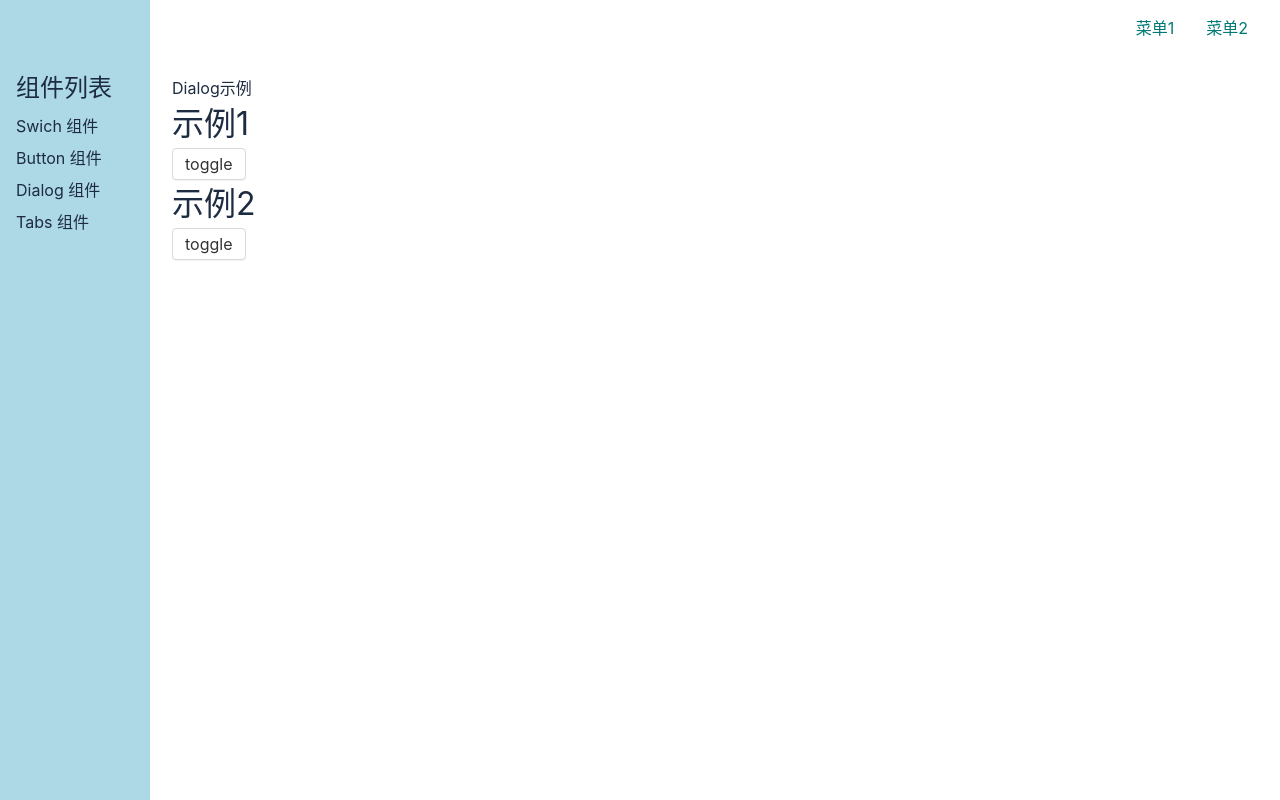
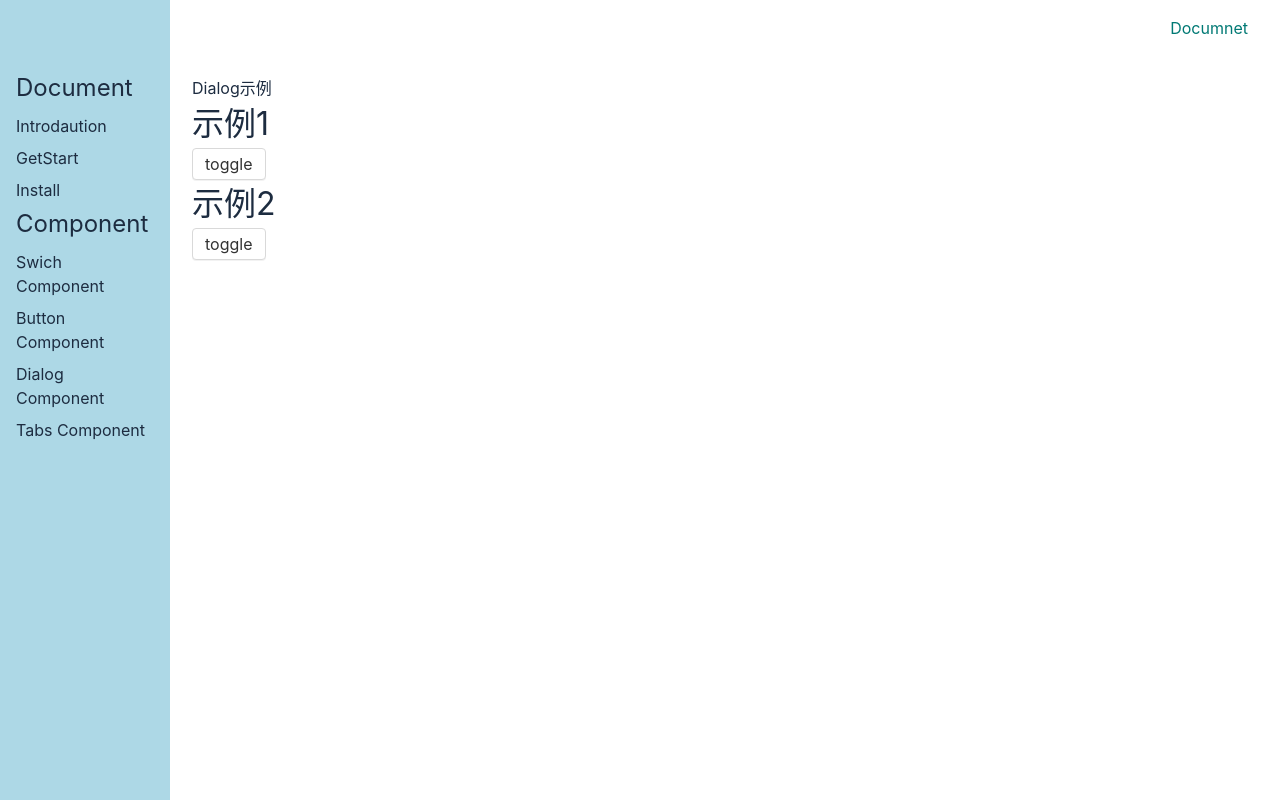
Before and after one commit to aaron950415/pick-ui, a Vue app: page /#/doc/dialog in a window 1280 px wide. Built offline with nearby package versions, Linux system fonts and the light colour scheme.

Commit message:
建立新的路由

```diff
--- a/index.html
+++ b/index.html
@@ -5,7 +5,7 @@
   <link rel="icon" href="/favicon.ico" />
   <meta name="viewport" content="width=device-width, initial-scale=1.0">
   <title>Vite App</title>
-  <script src="//at.alicdn.com/t/font_2237417_iswet9xunh.js"></script>
+  <script src="//at.alicdn.com/t/font_2237417_epyezojbnf.js"></script>
 </head>
 <body>
   <div id="app"></div>
--- a/src/components/Topnav.vue
+++ b/src/components/Topnav.vue
@@ -1,21 +1,33 @@
 <template>
   <div class="topnav">
-    <div class="logo">
+    <router-link to="/" class="logo">
       <svg class="pick-icon">
-        <use xlink:href="#icon-caidan"></use>
+        <use xlink:href="#icon-pig"></use>
       </svg>
-    </div>
+    </router-link>
     <ul class="menu">
-      <li>菜单1</li>
-      <li>菜单2</li>
+      <li><router-link to="/doc">Documnet</router-link></li>
     </ul>
-    <span class="toggleAside" @click="toggleMenu"></span>
+    <span
+      v-if="toggleMenuButtonVisible"
+      class="toggleAside"
+      @click="toggleMenu"
+    >
+      <svg class="pick-icon">
+        <use xlink:href="#icon-caidan"></use></svg
+    ></span>
   </div>
 </template>
 
 <script lang="ts">
 import { inject, Ref } from "vue";
 export default {
+  props: {
+    toggleMenuButtonVisible: {
+      type: Boolean,
+      default: false,
+    },
+  },
   setup() {
     const asideVisible = inject<Ref<boolean>>("asideVisible");
     const toggleMenu = () => {
@@ -34,7 +46,7 @@ $color: #007974;
   top: 0px;
   left: 0;
   width: 100%;
-  z-index: 10;
+  z-index: 20;
   display: flex;
   padding: 16px;
   justify-items: center;
@@ -56,13 +68,14 @@ $color: #007974;
   }
   > .toggleAside {
     display: none;
-    width: 24px;
-    height: 24px;
-    background: #1f92c0;
     position: absolute;
     left: 16px;
     top: 50%;
     transform: translateY(-50%);
+    > svg {
+      width: 32px;
+      height: 32px;
+    }
   }
   @media (max-width: 500px) {
     > .menu {
--- a/src/router.ts
+++ b/src/router.ts
@@ -6,6 +6,9 @@ import ButtonDemo from "./components/ButtonDemo.vue";
 import DialogDemo from "./components/DialogDemo.vue";
 import TabsDemo from "./components/TabsDemo.vue";
 import DocDemo from "./components/DocDemo.vue";
+import Intro from "./views/Intro.vue";
+import GetStart from "./views/GetStart.vue";
+import Install from "./views/Install.vue";
 const history = createWebHashHistory();
 export const router = createRouter({
   history: history,
@@ -15,6 +18,9 @@ export const router = createRouter({
       path: "/doc",
       component: Doc,
       children: [
+        { path: "intro", component: Intro },
+        { path: "get-start", component: GetStart },
+        { path: "install", component: Install },
         { path: "", component: DocDemo },
         { path: "switch", component: SwitchDemo },
         { path: "button", component: ButtonDemo },
--- a/src/views/Doc.vue
+++ b/src/views/Doc.vue
@@ -1,14 +1,20 @@
 <template>
   <div class="layout">
-    <Topnav class="nav" />
+    <Topnav toggleMenuButtonVisible class="nav" />
     <div class="content">
       <aside v-if="asideVisible">
-        <h2>组件列表</h2>
+        <h2>Document</h2>
         <ol>
-          <li><router-link to="/doc/switch">Swich 组件</router-link></li>
-          <li><router-link to="/doc/button">Button 组件</router-link></li>
-          <li><router-link to="/doc/dialog">Dialog 组件</router-link></li>
-          <li><router-link to="/doc/tabs">Tabs 组件</router-link></li>
+          <li><router-link to="/doc/intro">Introdaution</router-link></li>
+          <li><router-link to="/doc/get-start">GetStart</router-link></li>
+          <li><router-link to="/doc/install">Install</router-link></li>
+        </ol>
+        <h2>Component</h2>
+        <ol>
+          <li><router-link to="/doc/switch">Swich Component</router-link></li>
+          <li><router-link to="/doc/button">Button Component</router-link></li>
+          <li><router-link to="/doc/dialog">Dialog Component</router-link></li>
+          <li><router-link to="/doc/tabs">Tabs Component</router-link></li>
         </ol>
       </aside>
       <main><router-view></router-view></main>
@@ -59,7 +65,7 @@ export default {
 }
 aside {
   background: lightblue;
-  width: 150px;
+  width: 170px;
   padding: 16px;
   position: fixed;
   top: 0;
@@ -75,9 +81,9 @@ aside {
       padding: 4px 0;
     }
   }
-
 }
-    main {
-      overflow: auto;
-    }
+main {
+  margin-left: 20px;
+  overflow: auto;
+}
 </style>
--- /dev/null
+++ b/src/views/GetStart.vue
@@ -0,0 +1,14 @@
+<template>
+  <div>
+  </div>
+</template>
+
+<script lang="ts">
+
+export default{
+
+}
+</script>
+
+<style lang="scss" scoped>
+</style>
--- a/src/views/Home.vue
+++ b/src/views/Home.vue
@@ -12,15 +12,36 @@
       </div>
     </div>
     <div class="features">
+      <ul>
+        <li>
           <svg class="pick-icon">
             <use xlink:href="#icon-vue"></use>
           </svg>
+          <h3>base on Vue 3</h3>
+          <p>used Vue 3 Composition API
+            <br>
+          </p>
+        </li>
+        <li>
           <svg class="pick-icon">
-        <use xlink:href="#icon-typescript"></use>
+            <use xlink:href="#icon-typescript">
+            </use>
           </svg>
+              <h3>base on TypeScript</h3>
+              <p>The source code is written in TypeScrip
+                <br>
+
+              </p>
+        </li>
+        <li>
           <svg class="pick-icon">
-        <use xlink:href="#icon-light"></use>
+            <use xlink:href="#icon-light">
+            </use>
           </svg>
+              <h3>Code is easy to read</h3>
+              <p>The source code is extremely concise</p>
+        </li>
+      </ul>
     </div>
   </div>
 </template>
@@ -40,10 +61,45 @@ $color: #007974;
     rgba(227, 255, 253, 1) 0%,
     rgba(183, 233, 230, 1) 100%
   );
+  // border-bottom-left-radius: 50% 70px;
+  // border-bottom-right-radius: 50% 70px;
+  clip-path: ellipse(80% 60% at 50% 40%);
+}
 .features {
-    > svg {
-      width: 32px;
-      height: 32px;
+  margin: 64px auto;
+  width: 400px;
+  @media (min-width: 800px) {
+    width: 800px;
+  }
+  @media (min-width: 1200px) {
+    width: 1200px;
+  }
+  >ul {
+    display: flex;
+    flex-wrap: wrap;
+    >li {
+      width: 400px;
+      margin: 16px 0;
+      display: grid;
+      justify-content: start;
+      align-content: space-between;
+      grid-template-areas:
+        "icon title"
+        "icon text";
+      grid-template-columns: 80px auto;
+      grid-template-rows: 1fr auto;
+      >svg {
+        grid-area: icon;
+        width: 64px;
+        height: 64px;
+      }
+      >h3 {
+        grid-area: title;
+        font-size: 28px;
+      }
+      >p {
+        grid-area: text
+      }
     }
   }
 }
--- /dev/null
+++ b/src/views/Install.vue
@@ -0,0 +1,14 @@
+<template>
+  <div>
+  </div>
+</template>
+
+<script lang="ts">
+
+export default{
+
+}
+</script>
+
+<style lang="scss" scoped>
+</style>
--- /dev/null
+++ b/src/views/Intro.vue
@@ -0,0 +1,14 @@
+<template>
+  <div>
+  </div>
+</template>
+
+<script lang="ts">
+
+export default{
+
+}
+</script>
+
+<style lang="scss" scoped>
+</style>
```
Lines whose indentation alone changed are shown as unchanged.
